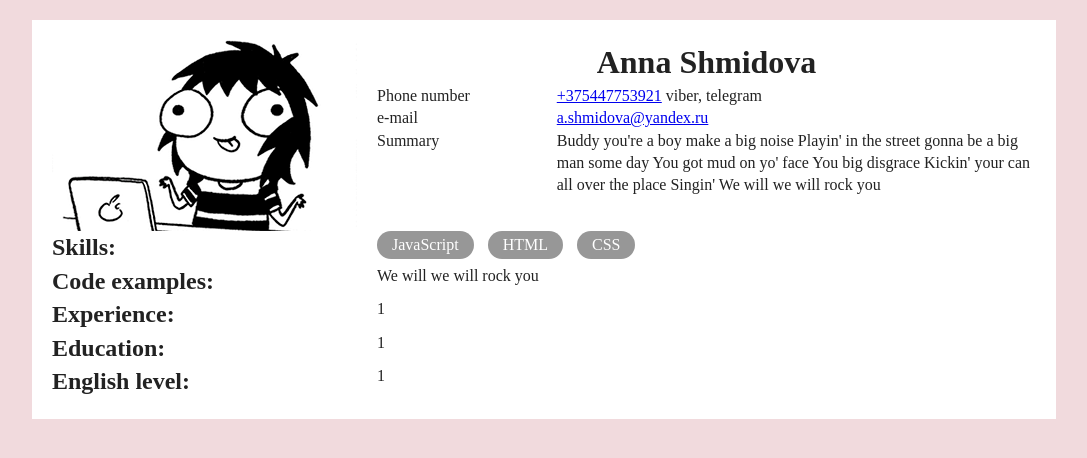
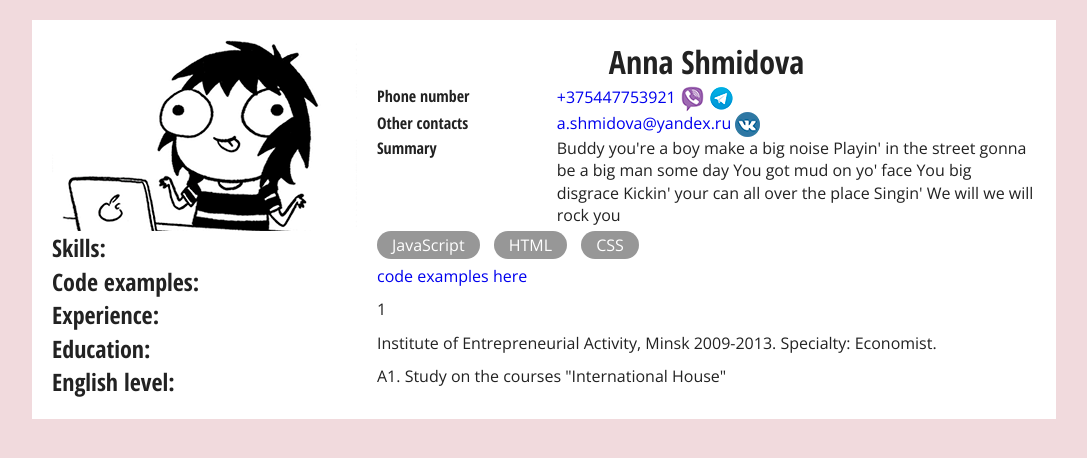
Before and after one commit to Anna-Sh/rsschool-codejam1-cv, a plain HTML site: page index.html in a window 1280 px wide. Shown: the whole page, without its empty margins (96-1183 px from the left). Drawn offline with nearby package versions, Linux system fonts and the light colour scheme.

Commit message:
feat: add messengers links

```diff
--- a/css/style.css
+++ b/css/style.css
@@ -1,5 +1,9 @@
+@import url('https://fonts.googleapis.com/css?family=Open+Sans|Open+Sans+Condensed:700');
+
 body {
   background-color: #f1dadd;
+  font-family: 'Open Sans', sans-serif;
+
 }
 
 .container {
@@ -28,8 +32,9 @@ body {
   grid-template-columns: 1fr 3fr;
 }
 
-h1, h2 {
+h1, h2, h4 {
   margin: 0;
+  font-family: 'Open Sans Condensed', sans-serif;
 }
 
 h1 {
@@ -44,3 +49,7 @@ h1 {
   margin-right: 10px;
   color: white;
 }
+
+a {
+  text-decoration: none;
+}
--- a/index.html
+++ b/index.html
@@ -4,7 +4,7 @@
 <head>
   <meta charset="utf-8">
 
-  <title></title>
+  <title>summary</title>
   <meta name="description" content="Anna Shmidova resume">
 
   <meta name="viewport" content="width=device-width, initial-scale=1, shrink-to-fit=no">
@@ -12,6 +12,7 @@
   <link rel="stylesheet" href="css/normalize.css">
   <link rel="stylesheet" href="css/helpers.css">
   <link rel="stylesheet" href="css/style.css">
+
 
 </head>
 
@@ -26,15 +27,35 @@
       <h1>Anna Shmidova</h1>
 
       <div class="basic-information-row">
-        <div>Phone number</div>
-        <div><a href="tel:+375447753921">+375447753921</a> viber, telegram</div>
+        <div>
+          <h4>Phone number</h4>
+        </div>
+        <div><a href="tel:+375447753921">+375447753921</a>
+
+          <a href="viber://add?number=+375447753921">
+            <img class="messengers" src="img/viber.png" alt="viber">
+          </a>
+          <a  href="tg://resolve?domain=+375447753921">
+          <img class="messengers" src="img/telegram.png" alt="telegram">
+          </a>
+
+        </div>
       </div>
       <div class="basic-information-row">
-        <div>e-mail</div>
-        <div><a href="mailto:a.shmidova@yandex.ru">a.shmidova@yandex.ru</a></div>
+        <div>
+          <h4>Other contacts</h4>
+        </div>
+        <div><a href="mailto:a.shmidova@yandex.ru">a.shmidova@yandex.ru</a>
+          <a  href="https://vk.com/id33131845">
+            <img class="messengers" src="img/vk.png" alt="vk.com">
+          </a>
+
+        </div>
       </div>
       <div class="basic-information-row">
-        <div>Summary</div>
+        <div>
+          <h4>Summary</h4>
+        </div>
         <div>Buddy you're a boy make a big noise
           Playin' in the street gonna be a big man some day You got mud on yo' face You big disgrace Kickin' your can all over the place Singin' We will we will rock you</div>
       </div>
@@ -56,7 +77,7 @@
     <div>
       <h2>Code examples:</h2>
     </div>
-    <div>We will we will rock you</div>
+    <div><a href="https://github.com/Anna-Sh">code examples here</a></div>
   </div>
   <div class="row">
     <div>
@@ -68,13 +89,13 @@
     <div>
       <h2>Education:</h2>
     </div>
-    <div>1</div>
+    <div>Institute of Entrepreneurial Activity, Minsk 2009-2013. Specialty: Economist.</div>
   </div>
   <div class="row">
     <div>
       <h2>English level:</h2>
     </div>
-    <div>1</div>
+    <div>A1. Study on the courses "International House"</div>
   </div>
 </div>
 
```
Also changed, not shown: img/telegram.png (added), img/viber.png (added), img/vk.png (added).
